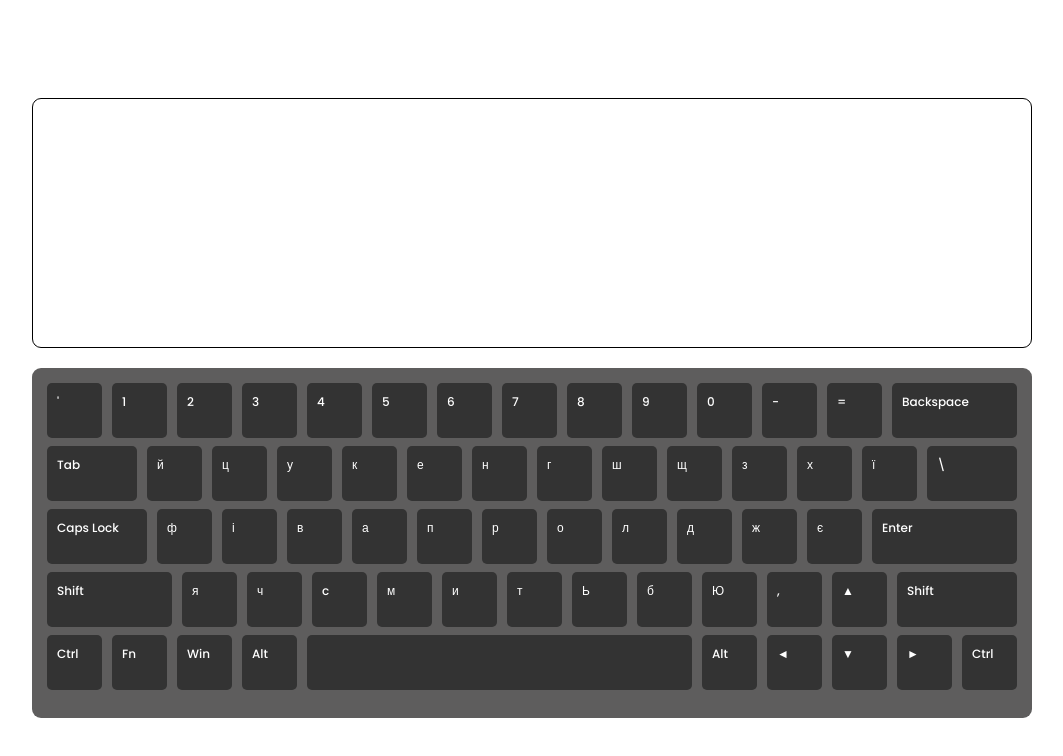
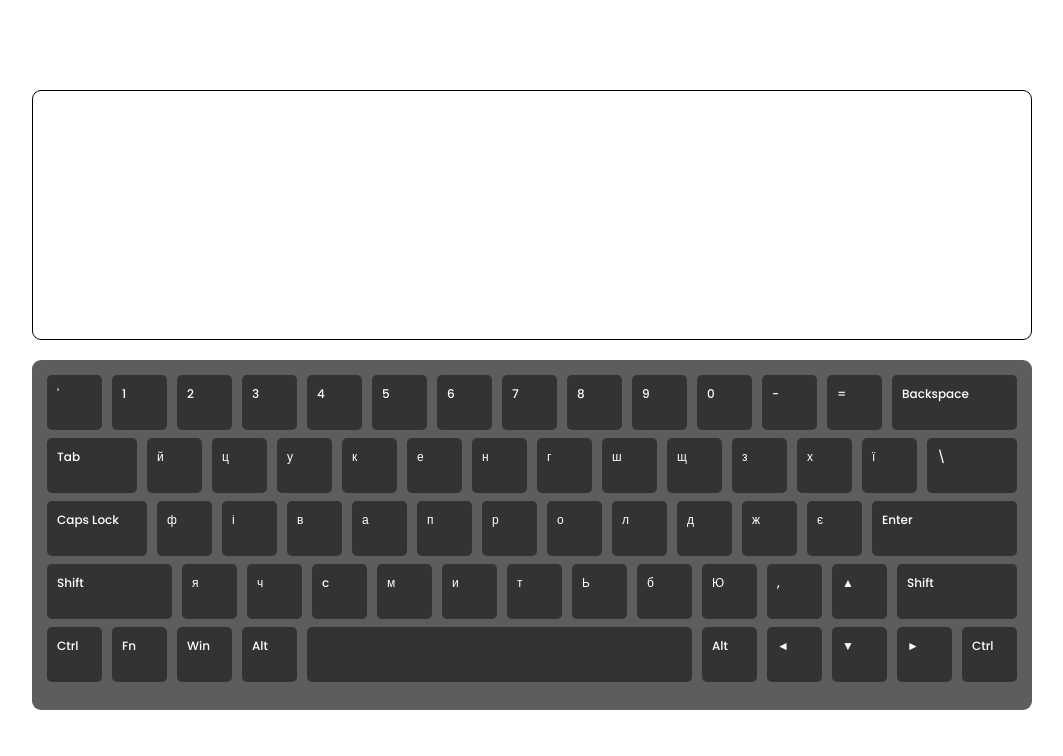
Before and after one commit to Kodzigor/virtual-keyboard, a website with bundled scripts: page index.html in a window 1280 px wide. Shown: the whole page, without its empty margins (108-1171 px from the left). Built offline with nearby package versions, Linux system fonts and the light colour scheme.

Commit message:
fix: remove container element from keyboard

```diff
--- a/index.html
+++ b/index.html
@@ -8,7 +8,7 @@
   <link rel="stylesheet" href="css/style.css">
 </head>
 <body>
-  <div class="container">
+
     <!-- <div class="display"></div>
     <div class="keyboard">
       <div class="keyboard-row">
@@ -175,7 +175,6 @@
       </div>
 
     </div> -->
-  </div>
 
 </body>
   <script src="js/script.js" type="module"></script>
--- a/js/script.js
+++ b/js/script.js
@@ -1,6 +1,6 @@
 "use strict";
 
-const container = document.querySelector('.container');
+const body = document.body
 import data from "./data.js";
 
 
@@ -10,10 +10,10 @@ import data from "./data.js";
 function createKeyboard() {
   const display = document.createElement('div');
   display.classList.add('display');
-  container.append(display);
+  body.append(display);
   const keyboard = document.createElement('div');
   keyboard.classList.add('keyboard')
-  container.append(keyboard)
+  body.append(keyboard)
   createKeyboardRow(data, keyboard)
 
   const keyboardRows = document.querySelectorAll('.keyboard-row');
@@ -24,6 +24,18 @@ function createKeyboard() {
 }
 
 createKeyboard()
+
+class Keyboard {
+  constructor() {
+
+  }
+
+  createKeyboardInner() {
+
+  }
+}
+
+new Keyboard().createKeyboardInner()
 
 
 // function create keyboard rows for keyboard
--- a/sass/main.scss
+++ b/sass/main.scss
@@ -2,11 +2,11 @@
 
 * {
   box-sizing: border-box;
+  padding: 0;
+  margin: 0;
 }
 
 html {
-  padding: 0;
-  margin: 0;
   font-size: 12px;
   font-weight: 500;
 }
@@ -14,6 +14,12 @@ html {
 body {
   font-family: 'Poppins', sans-serif;
   color: #fff;
+  width: 100vw;
+  height: 100vh;
+  display: flex;
+  flex-direction: column;
+  justify-content: center;
+  align-items: center;
 }
 
 h1,
@@ -27,30 +33,20 @@ p {
   margin: 0;
 }
 
-.container {
+.display {
   width: 1000px;
-  height: 100vh;
-  margin: 0 auto;
-  display: flex;
-  flex-direction: column;
-  justify-content: center;
-  align-items: center;
-  gap: 20px;
-}
-
-.display {
-  width: 100%;
   height: 250px;
   border: 1px solid black;
   border-radius: 9px;
 }
 
 .keyboard {
-  width: 100%;
+  width: 1000px;
   height: 350px;
   background-color: rgb(94, 93, 93);
   border-radius: 9px;
   padding: 15px;
+  margin-top: 20px;
 }
 
 .keyboard-row {
```
Also changed, not shown: css/style.css, 1 other file.
